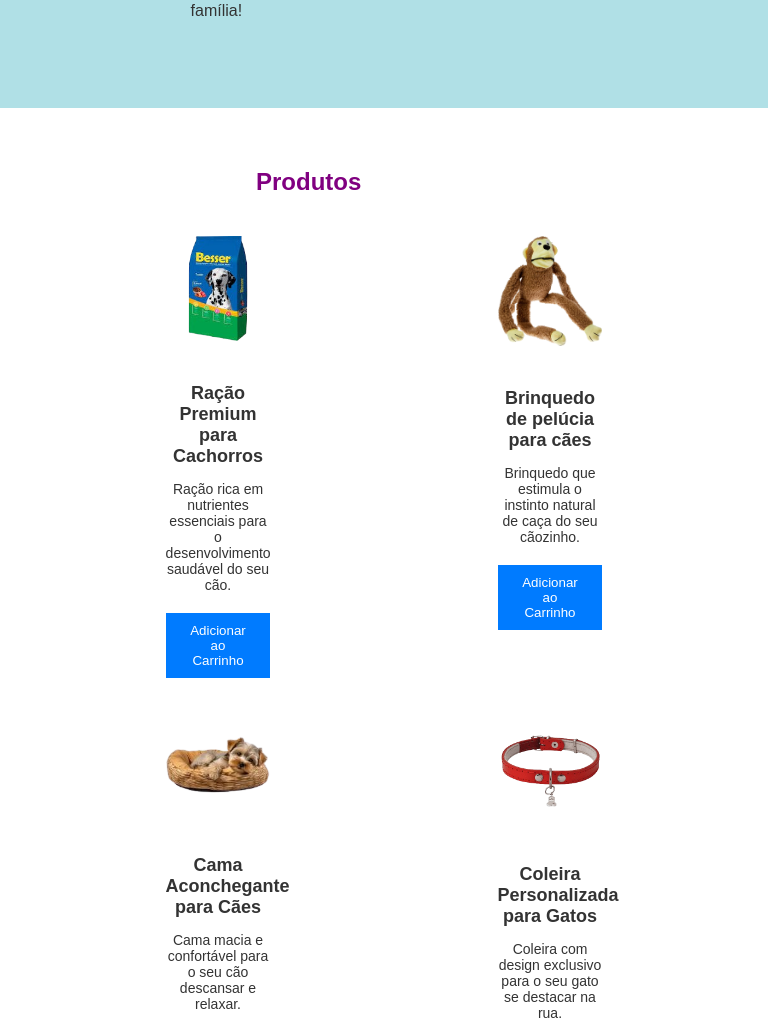
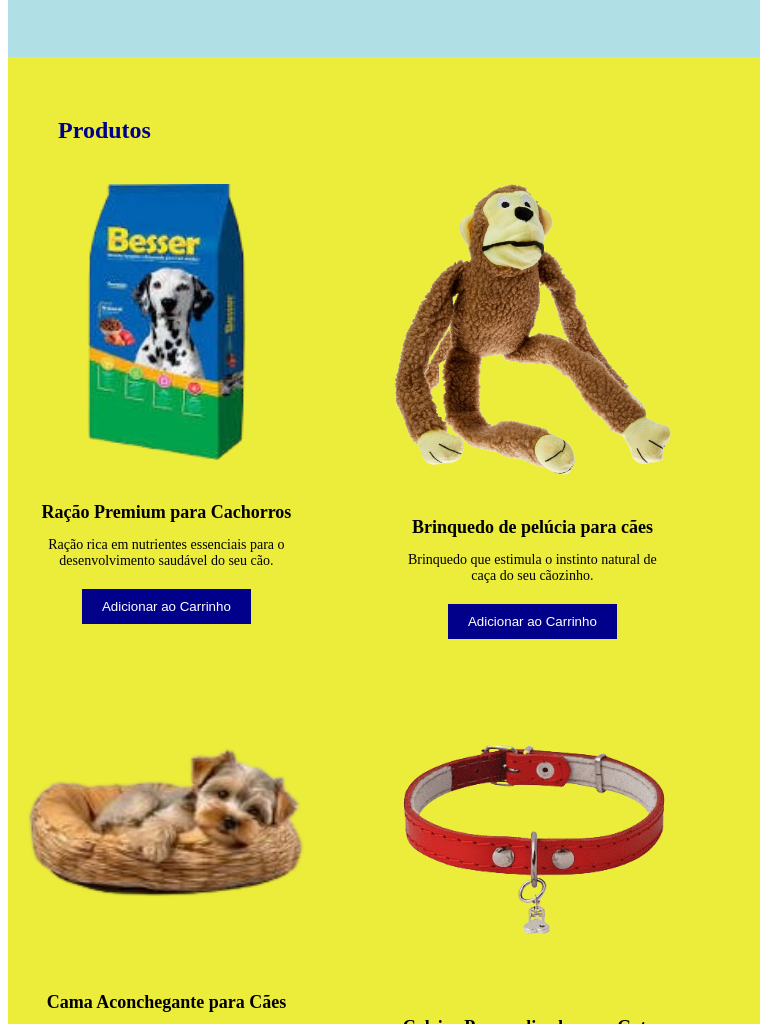
Before and after one commit to lucianadel/exercicio-ebac-loja-virtual, a plain HTML site: page index.html in a window 768 px wide. Shown: the part 875-1899 px from the top of the page. Drawn offline with Linux system fonts and the light colour scheme.

Commit message:
Finalizando o site

```diff
--- a/index.html
+++ b/index.html
@@ -14,9 +14,9 @@
             <h1>La Luna Pet</h1>
             <nav>
                 <ul>
-                    <li><a href="#">Sobre</a></li>
-                    <li><a href="#">Produtos</a></li>
-                    <li><a href="#">Contato</a></li>
+                    <li><a href="#sobre-loja">Sobre</a></li>
+                    <li><a href="#produtos">Produtos</a></li>
+                    <li><a href="#contatos">Contato</a></li>
                 </ul>
             </nav>
         </div>
@@ -44,7 +44,6 @@
             <h2 class="titulo-produtos"> Produtos</h2>
             <div class="container">
                 <div class="lista-produtos">
-                    <div class="grid-tablet">
                     <div class="produto">
                         <img src="/imagens/racao1.png" alt="Produto 1">
                         <h3>Ração Premium para Cachorros</h3>
@@ -57,8 +56,6 @@
                         <p>Brinquedo que estimula o instinto natural de caça do seu cãozinho.</p>
                         <button>Adicionar ao Carrinho</button>
                     </div>
-                    </div>
-                    <div class="grid-tablet">
                     <div class="produto">
                         <img src="/imagens/cama pet2.png" alt="Produto 3">
                         <h3>Cama Aconchegante para Cães</h3>
@@ -72,12 +69,10 @@
                         <button>Adicionar ao Carrinho</button>
                     </div>
                 </div>
-
-                </div>
             </div>
         </section>
     </main>
-
+    <section id="contatos">
         <footer>
             <div class="container">
                 <p>&copy; 2024 La Luna Pet - Todos os direitos reservados.</p>
@@ -89,6 +84,9 @@
                 </ul>
             </div>
         </footer>
+    </section>
+
+
 </body>
 
 </html>
--- a/main.css
+++ b/main.css
@@ -1,5 +1,4 @@
-/* Estilo geral */
-body {
+Estilo geral body {
     font-family: sans-serif;
     margin: 0;
     padding: 0;
@@ -15,12 +14,12 @@ body {
 }
 
 /* Cabeçalho */
-
 header {
     background-color: #00008B;
     padding: 8px 0;
-    color: #FFFF00;
+    color: #fff;
 }
+
 
 /* Aqui é o que faz o menu ficar separado em direita e esquerda */
 header .container {
@@ -40,10 +39,15 @@ nav li {
     margin-right: 20px;
 }
 
+a:hover {
+    color: #FFFF00;
+}
+
 nav a {
     text-decoration: none;
-    color: #FFFF00;
+    color: #fff;
 }
+
 
 /* Seção Sobre Loja */
 
@@ -89,15 +93,14 @@ nav a {
 /* Produtos */
 
 #produtos {
-    background-color: #fff;
+    background-color: rgb(236, 236, 58);
     padding: 40px 0;
 }
 
 #produtos h2 {
-    color: purple;
-    display: flex;
-    justify-content: left;
-    padding-left: 16rem;
+    color: #00008B;
+    margin-left: 50px;
+
 }
 
 #produtos {
@@ -134,7 +137,7 @@ nav a {
 }
 
 .produto button {
-    background-color: #007bff;
+    background-color: #00008B;
     color: #fff;
     padding: 10px 20px;
     border: none;
@@ -142,6 +145,11 @@ nav a {
     outline: none;
     /* Remover foco visível do botão */
 }
+
+button:hover {
+    color: #FFFF00;
+}
+
 
 /* Rodapé */
 
@@ -204,37 +212,29 @@ footer .container {
         margin-top: 20px;
         width: 60%;
     }
+}
 
-    #produtos h2 {
-        .item {
-            position: absolute;
-            top: 50%;
-            left: 50%;
-            transform: translate(-50%, -50%);
-            /* Compensa o deslocamento do posicionamento absoluto */
-            /* Estilos do item */
-        }
+@media (min-width: 641px) and (max-width: 1023px) {
+    .lista-produtos {
+        display: grid;
+        grid-template-columns: repeat(2, 1fr);
+        gap: 20px;
+    }
+
+    .produto {
+        width: 80%;
     }
 }
 
-/* Layout Tablet (de 641px até 1023px) PARTE DE PRODUTOS*/
-@media (min-width: 641px) and (max-width: 1023px) {
-    .grid-tablet {
-        display: flex;
-        grid-template-columns: 1fr 1fr;
-        justify-content: space-between;
-        padding-left: 20%;
-        padding-right: 20%;
-
-    }
-}
-
-
 /* Layout Mobile (até 640px): PARTE DE PRODUTOS*/
 @media (max-width: 640px) {
-    .grid-tablet {
+    .lista-produtos {
         display: flex;
         flex-direction: column;
         align-items: center;
     }
+
+    .produto {
+        width: 70%;
+    }
 }
```
Lines whose indentation alone changed are shown as unchanged.
